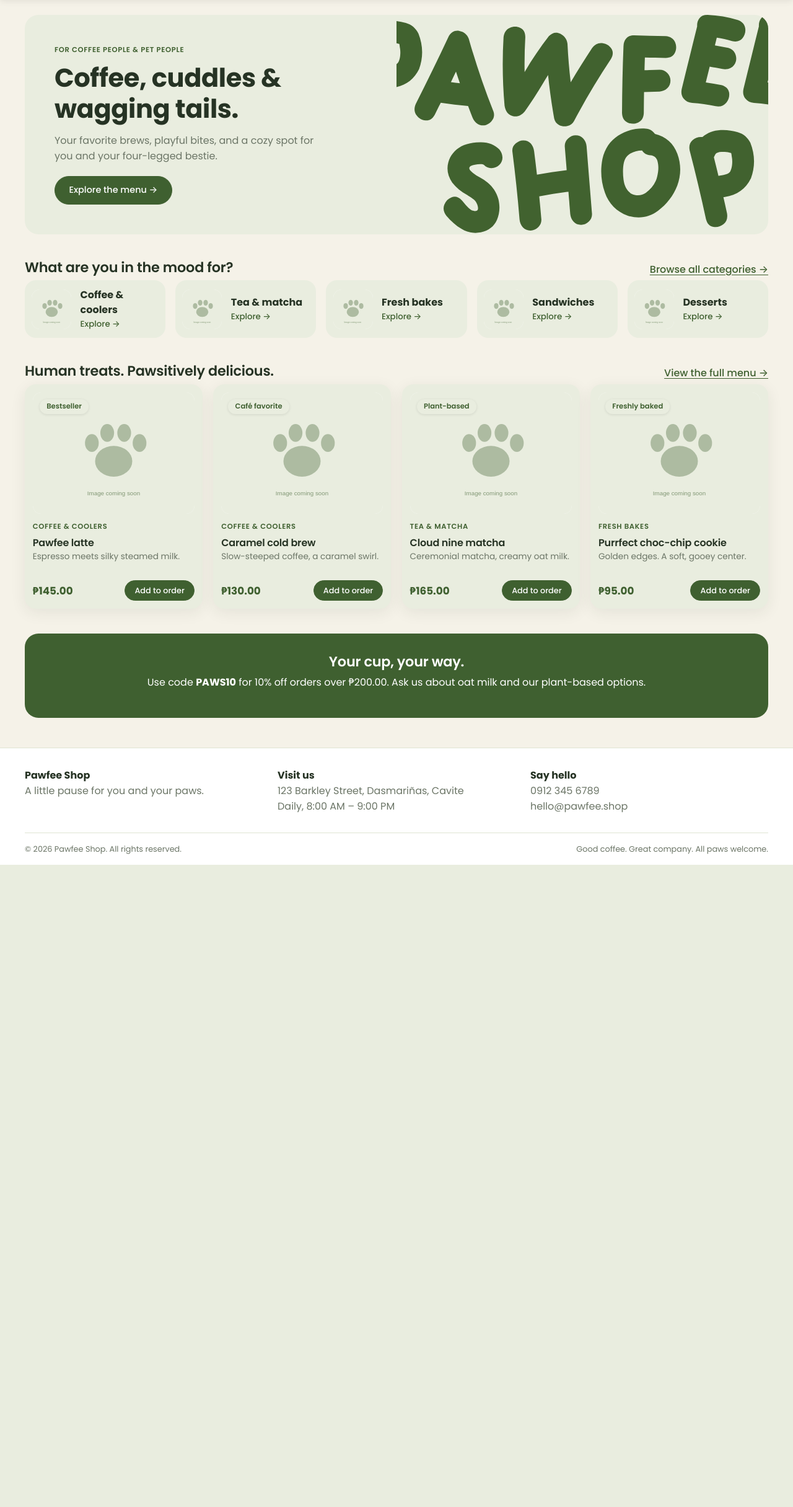
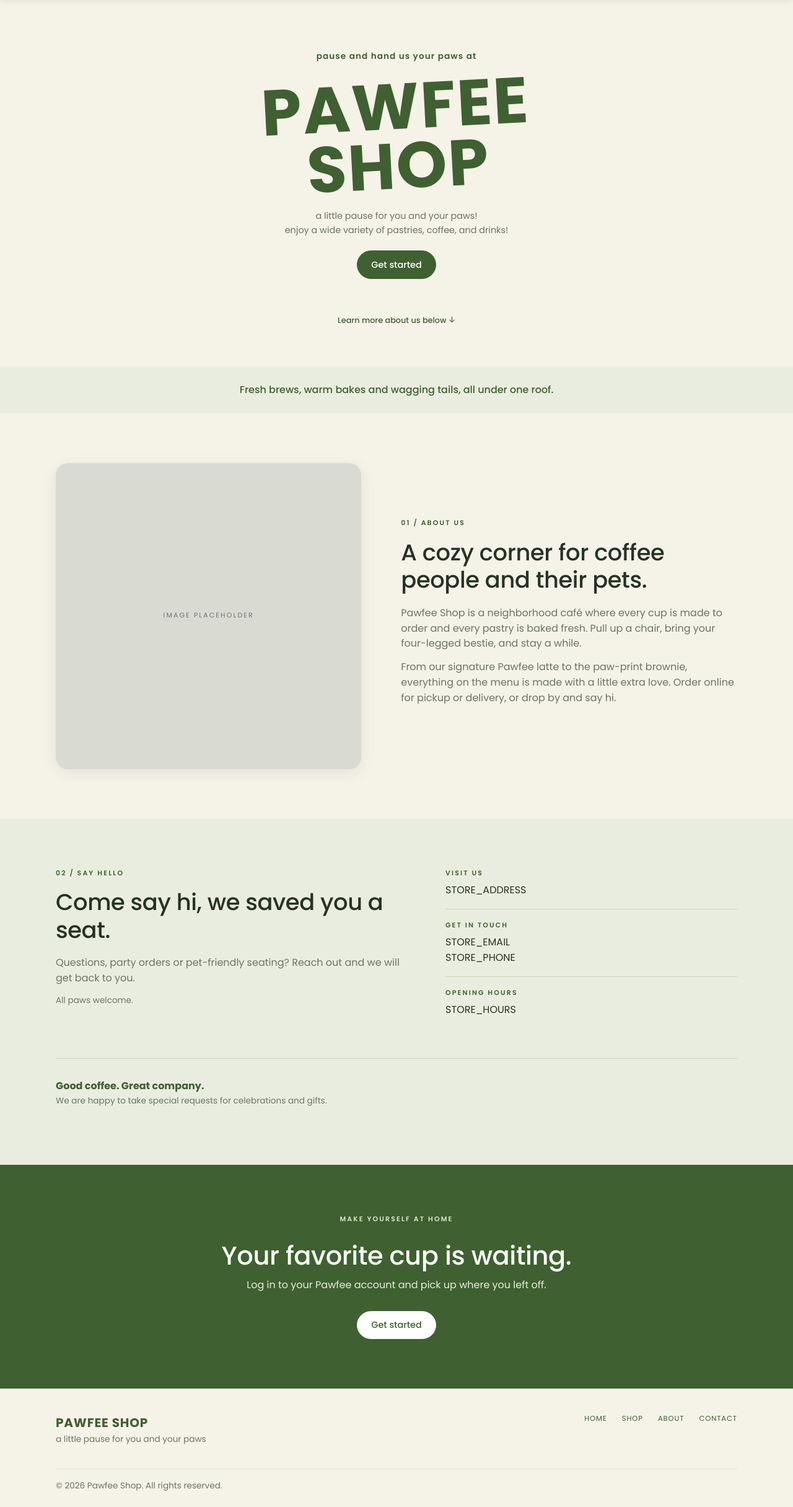
Before and after one commit to klabriones-arch/pawfee-shop-system, a PHP site: page /pawfee/index.php in a window 1280 px wide. Shown: the part 75-2506 px from the top of the page at 62% size. Before the commit the page ends 1470 px from the top, so only its background shows below. Run offline with PHP 8.4, Linux system fonts and the light colour scheme; data comes from the database, SQL or seed files in the repository; tables that the repository leaves empty hold one stand-in row (values such as "Sample post"); some libraries are stand-ins or nearby versions.

Commit message:
Updated Landing page

```diff
--- a/assets/css/style.css
+++ b/assets/css/style.css
@@ -176,7 +176,7 @@ input.invalid, select.invalid, textarea.invalid { border-color: var(--danger); }
 .buy-row { display: flex; gap: .8rem; margin: .4rem 0 0; }
 .qty { display: inline-flex; align-items: center; border: 1px solid var(--line); border-radius: 14px; background: var(--white); overflow: hidden; }
 .qty button { width: 38px; height: 42px; border: 0; background: none; font-size: 1.1rem; cursor: pointer; color: var(--green); }
-.qty input { width: 52px; text-align: center; border: 0; padding: .5rem 0; -moz-appearance: textfield; } .qty input::-webkit-inner-spin-button { display: none; }
+.qty input { width: 52px; text-align: center; border: 0; padding: .5rem 0; -moz-appearance: textfield; appearance: textfield; } .qty input::-webkit-inner-spin-button { display: none; }
 .cart-layout { display: grid; grid-template-columns: 1.7fr 1fr; gap: 1.5rem; align-items: start; }
 .cart-row { display: flex; align-items: center; gap: 1rem; padding: .9rem 0; border-bottom: 1px solid var(--line); } .cart-row:last-child { border: 0; }
 .cart-row img { width: 72px; height: 72px; object-fit: cover; border-radius: 14px; }
@@ -225,3 +225,50 @@ input.invalid, select.invalid, textarea.invalid { border-color: var(--danger); }
   .cols-4, .cols-3 { grid-template-columns: 1fr; } .cart-row { flex-wrap: wrap; } .bar-row { grid-template-columns: 80px 1fr 64px; }
 }
 @media (prefers-reduced-motion: reduce) { * { transition: none !important; scroll-behavior: auto !important; } }
+
+/* ==========================================================================
+   9 · Landing page  (pages/landing.php)
+   ========================================================================== */
+.wide { width: 100%; padding: 0; }
+.wide > .alert { width: min(1100px, 100% - 2rem); margin: 1rem auto 0; }
+.land-wrap { width: min(1100px, 100% - 2.5rem); margin: 0 auto; }
+.land-label { display: block; font-size: .68rem; font-weight: 600; letter-spacing: .2em; text-transform: uppercase; color: var(--green); margin-bottom: 1rem; }
+
+.land-hero { display: flex; flex-direction: column; align-items: center; text-align: center; gap: 1.4rem; padding: 5rem 1.25rem 4rem; }
+.land-kicker { margin: 0; font-size: .85rem; font-weight: 600; letter-spacing: .08em; color: var(--green); }
+.land-wordmark { width: min(420px, 80%); height: auto; }
+.land-wordmark-text { display: grid; margin: 0; font-size: clamp(3.2rem, 11vw, 6.5rem); font-weight: 800; line-height: .92; letter-spacing: .02em; text-transform: uppercase; color: var(--green); transform: rotate(-3deg); }
+.land-sub { margin: 0; color: var(--muted); font-size: .9rem; }
+.land-more { margin-top: 2.2rem; font-size: .8rem; font-weight: 500; color: var(--green); }
+
+.land-strip { background: var(--sage); text-align: center; padding: 1.6rem 1.25rem; font-weight: 500; color: var(--green); }
+
+.land-section { padding: 5rem 0; }
+.land-sage { background: var(--sage); }
+.land-about { display: grid; grid-template-columns: 1fr 1.1fr; gap: 4rem; align-items: center; }
+.land-photo { width: 100%; aspect-ratio: 1; object-fit: cover; border-radius: 20px; box-shadow: var(--shadow); }
+.land-photo-empty { display: grid; place-items: center; background: #d9dbd3; color: #6f726a; font-size: .68rem; letter-spacing: .2em; text-transform: uppercase; }
+.land-h2 { font-size: clamp(1.6rem, 3vw, 2.3rem); font-weight: 500; margin-bottom: 1.2rem; }
+
+.land-hello { display: grid; grid-template-columns: 1.2fr 1fr; gap: 4rem; align-items: start; }
+.land-info { margin: 0; display: grid; }
+.land-info > div { padding: 1.1rem 0; border-bottom: 1px solid #cfd6c0; } .land-info > div:first-child { padding-top: 0; } .land-info > div:last-child { border: 0; }
+.land-info dt { font-size: .68rem; font-weight: 600; letter-spacing: .2em; text-transform: uppercase; color: var(--green); margin-bottom: .4rem; }
+.land-info dd { margin: 0; }
+.land-closing { margin-top: 3rem; padding-top: 2rem; border-top: 1px solid #cfd6c0; color: var(--green); }
+
+.land-cta { background: var(--green); color: #fff; text-align: center; padding: 5rem 1.25rem; display: flex; flex-direction: column; align-items: center; gap: .6rem; }
+.land-cta .land-label { color: #dbe8cf; } .land-cta h2 { color: #fff; font-size: clamp(1.8rem, 4vw, 2.6rem); font-weight: 500; margin: 0; }
+.land-cta p { color: #e6efdc; margin-bottom: 1.2rem; }
+.btn-light { background: #fff; color: var(--green); border-color: #fff; } .btn-light:hover { background: var(--sage); }
+
+.land-footer { padding: 2.5rem 0 1.5rem; }
+.land-footer-row { display: flex; justify-content: space-between; align-items: flex-start; gap: 1.5rem; flex-wrap: wrap; }
+.land-footer-brand { font-size: 1.25rem; font-weight: 800; letter-spacing: .04em; color: var(--green); }
+.land-footer nav { display: flex; gap: 1.5rem; } .land-footer nav a { font-size: .72rem; letter-spacing: .08em; text-transform: uppercase; color: var(--green); }
+.land-footer-bar { margin-top: 1.5rem; padding-top: 1rem; border-top: 1px solid var(--line); }
+
+@media (max-width: 800px) {
+  .land-about, .land-hello { grid-template-columns: 1fr; gap: 2rem; }
+  .land-section, .land-cta { padding: 3.5rem 0; } .land-hero { padding: 3.5rem 1.25rem 3rem; }
+}
--- a/config.php
+++ b/config.php
@@ -26,7 +26,7 @@ define('SMTP_USER', '');
 define('SMTP_PASS', '');
 
 // Store info (shown on Contact / footer)
-define('STORE_ADDRESS', '123 Barkley Street, Dasmariñas, Cavite');
-define('STORE_PHONE', '0912 345 6789');
-define('STORE_EMAIL', 'hello@pawfee.shop');
-define('STORE_HOURS', 'Daily, 8:00 AM – 9:00 PM');
+define('STORE_ADDRESS', 'B6 L7 PH8, Barangay 9, Biringan City, Philippines');
+define('STORE_PHONE', '+63 993 184 2108');
+define('STORE_EMAIL', 'pawfeeshop@gmail.com');
+define('STORE_HOURS', '9AM – 9PM, Monday – Saturday');
--- a/includes/layout.php
+++ b/includes/layout.php
@@ -11,7 +11,7 @@ function icon(string $name): string
     return '<svg class="icon" viewBox="0 0 24 24" fill="none" stroke="currentColor" stroke-width="1.8" stroke-linecap="round" stroke-linejoin="round" aria-hidden="true">' . $paths[$name] . '</svg>';
 }
 
-function page_header(string $title, string $active = ''): void
+function page_header(string $title, string $active = '', bool $wide = false): void
 {
     $u = current_user();
     $nav = [
@@ -60,15 +60,16 @@ function page_header(string $title, string $active = ''): void
     <button class="btn btn-sm">Search</button>
   </form>
 </header>
-<main class="container">
+<main class="<?= $wide ? 'wide' : 'container' ?>">
 <?php foreach (flashes() as [$type, $msg]): ?>
   <div class="alert alert-<?= e($type) ?>"><?= e($msg) ?></div>
 <?php endforeach;
 }
 
-function page_footer(): void
+function page_footer(bool $custom = false): void
 { ?>
 </main>
+<?php if (!$custom): ?>
 <footer class="site-footer">
   <div class="footer-grid">
     <div><strong>Pawfee Shop</strong><p class="muted">A little pause for you and your paws.</p></div>
@@ -77,6 +78,7 @@ function page_footer(): void
   </div>
   <div class="footer-bar"><span>© <?= date('Y') ?> Pawfee Shop. All rights reserved.</span><span>Good coffee. Great company. All paws welcome.</span></div>
 </footer>
+<?php endif; ?>
 <script src="<?= asset('js/app.js') ?>"></script>
 </body>
 </html>
--- a/index.php
+++ b/index.php
@@ -14,7 +14,7 @@ foreach (['db', 'helpers', 'auth', 'mailer', 'cart', 'orders', 'layout'] as $f)
 $page = preg_replace('/[^a-z_]/', '', $_GET['page'] ?? 'home');
 
 $routes = [
-    'home' => 'home', 'shop' => 'shop', 'product' => 'product', 'cart' => 'cart', 'checkout' => 'checkout',
+    'home' => 'landing', 'menu' => 'home', 'shop' => 'shop', 'product' => 'product', 'cart' => 'cart', 'checkout' => 'checkout',
     'mockpay' => 'mockpay', 'login' => 'login', 'register' => 'register', 'verify' => 'verify',
     'forgot' => 'forgot', 'reset' => 'reset', 'logout' => 'logout', 'account' => 'account', 'order' => 'order',
     'about' => 'about', 'contact' => 'contact', 'categories' => 'categories', 'mail' => 'mail',
--- /dev/null
+++ b/pages/landing.php
@@ -0,0 +1,117 @@
+<?php
+/**
+ * Landing page (route: ?page=home  — also the default page).
+ * EDIT THE TEXT HERE: every sentence on the page lives in the $t array below.
+ * Contact details come from config.php. Images: see the notes next to each <img>.
+ */
+$t = [
+    'hero_kicker'  => 'pause and hand us your paws at',
+    'hero_tagline' => 'a little pause for you and your paws!',
+    'hero_sub'     => 'enjoy a wide variety of pastries, coffee, and drinks!',
+
+    'strip'        => 'Fresh brews, warm bakes and wagging tails, all under one roof.',
+
+    'about_label'  => '01 / About us',
+    'about_title'  => 'A cozy corner for coffee people and their pets.',
+    'about_p1'     => 'Pawfee Shop is a neighborhood café where every cup is made to order and every pastry is baked fresh. Pull up a chair, bring your four-legged bestie, and stay a while.',
+    'about_p2'     => 'From our signature Pawfee latte to the paw-print brownie, everything on the menu is made with a little extra love. Order online for pickup or delivery, or drop by and say hi.',
+
+    'hello_label'  => '02 / Say hello',
+    'hello_title'  => 'Come say hi, we saved you a seat.',
+    'hello_p'      => 'Questions, party orders or pet-friendly seating? Reach out and we will get back to you.',
+    'hello_small'  => 'All paws welcome.',
+    'closing_title'=> 'Good coffee. Great company.',
+    'closing_text' => 'We are happy to take special requests for celebrations and gifts.',
+
+    'cta_label'    => 'Make yourself at home',
+    'cta_title'    => 'Your favorite cup is waiting.',
+    'cta_text'     => 'Log in to your Pawfee account and pick up where you left off.',
+];
+
+/* Optional images. Drop a file with this name into assets/images/ to replace the placeholder:
+ *   wordmark.png  -> the big "PAWFEE SHOP" lettering in the hero
+ *   about.jpg     -> the picture in the About section */
+function landing_img(string $name): ?string
+{
+    foreach (['png', 'svg', 'jpg', 'jpeg', 'webp'] as $ext)
+        if (is_file(__DIR__ . "/../assets/images/$name.$ext")) return asset("images/$name.$ext");
+    return null;
+}
+$wordmark = landing_img('wordmark');
+$aboutImg = landing_img('about');
+$user     = current_user();
+
+page_header('Welcome', 'home', true);
+?>
+<section class="land-hero">
+  <p class="land-kicker"><?= e($t['hero_kicker']) ?></p>
+  <?php if ($wordmark): ?>
+    <img class="land-wordmark" src="<?= $wordmark ?>" alt="Pawfee Shop">
+  <?php else: ?>
+    <h1 class="land-wordmark-text"><span>Pawfee</span><span>Shop</span></h1>
+  <?php endif; ?>
+  <p class="land-sub"><?= e($t['hero_tagline']) ?><br><?= e($t['hero_sub']) ?></p>
+  <a class="btn" href="<?= url('shop') ?>">Get started</a>
+  <a class="land-more" href="#about">Learn more about us below ↓</a>
+</section>
+
+<div class="land-strip"><?= e($t['strip']) ?></div>
+
+<section class="land-section" id="about">
+  <div class="land-wrap land-about">
+    <?php if ($aboutImg): ?>
+      <img class="land-photo" src="<?= $aboutImg ?>" alt="Inside Pawfee Shop">
+    <?php else: ?>
+      <div class="land-photo land-photo-empty">Image placeholder</div>
+    <?php endif; ?>
+    <div>
+      <span class="land-label"><?= e($t['about_label']) ?></span>
+      <h2 class="land-h2"><?= e($t['about_title']) ?></h2>
+      <p class="muted"><?= e($t['about_p1']) ?></p>
+      <p class="muted"><?= e($t['about_p2']) ?></p>
+    </div>
+  </div>
+</section>
+
+<section class="land-section land-sage" id="contact">
+  <div class="land-wrap">
+    <div class="land-hello">
+      <div>
+        <span class="land-label"><?= e($t['hello_label']) ?></span>
+        <h2 class="land-h2"><?= e($t['hello_title']) ?></h2>
+        <p class="muted"><?= e($t['hello_p']) ?></p>
+        <p class="muted small"><?= e($t['hello_small']) ?></p>
+      </div>
+      <dl class="land-info">
+        <div><dt>Visit us</dt><dd><?= e(STORE_ADDRESS) ?></dd></div>
+        <div><dt>Get in touch</dt><dd><a href="mailto:<?= e(STORE_EMAIL) ?>"><?= e(STORE_EMAIL) ?></a><br><?= e(STORE_PHONE) ?></dd></div>
+        <div><dt>Opening hours</dt><dd><?= e(STORE_HOURS) ?></dd></div>
+      </dl>
+    </div>
+    <div class="land-closing">
+      <strong><?= e($t['closing_title']) ?></strong>
+      <p class="muted small"><?= e($t['closing_text']) ?></p>
+    </div>
+  </div>
+</section>
+
+<section class="land-cta">
+  <span class="land-label"><?= e($t['cta_label']) ?></span>
+  <h2><?= e($t['cta_title']) ?></h2>
+  <p><?= e($t['cta_text']) ?></p>
+  <a class="btn btn-light" href="<?= $user ? home_for($user) : url('login') ?>">Get started</a>
+</section>
+
+<footer class="land-footer">
+  <div class="land-wrap land-footer-row">
+    <div>
+      <strong class="land-footer-brand">PAWFEE SHOP</strong>
+      <p class="muted small">a little pause for you and your paws</p>
+    </div>
+    <nav>
+      <a href="<?= url('home') ?>">Home</a><a href="<?= url('shop') ?>">Shop</a><a href="#about">About</a><a href="#contact">Contact</a>
+    </nav>
+  </div>
+  <div class="land-wrap land-footer-bar muted small">© <?= date('Y') ?> Pawfee Shop. All rights reserved.</div>
+</footer>
+<?php page_footer(true);
```
